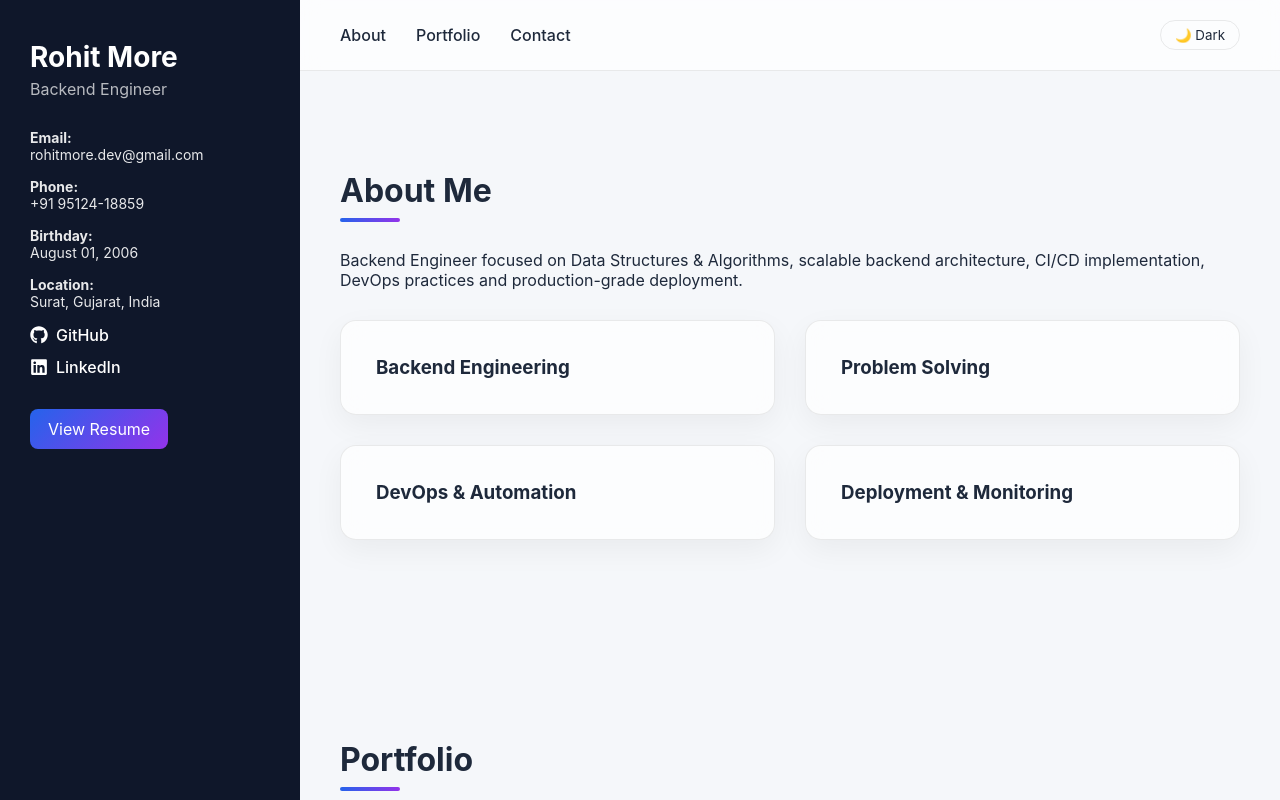
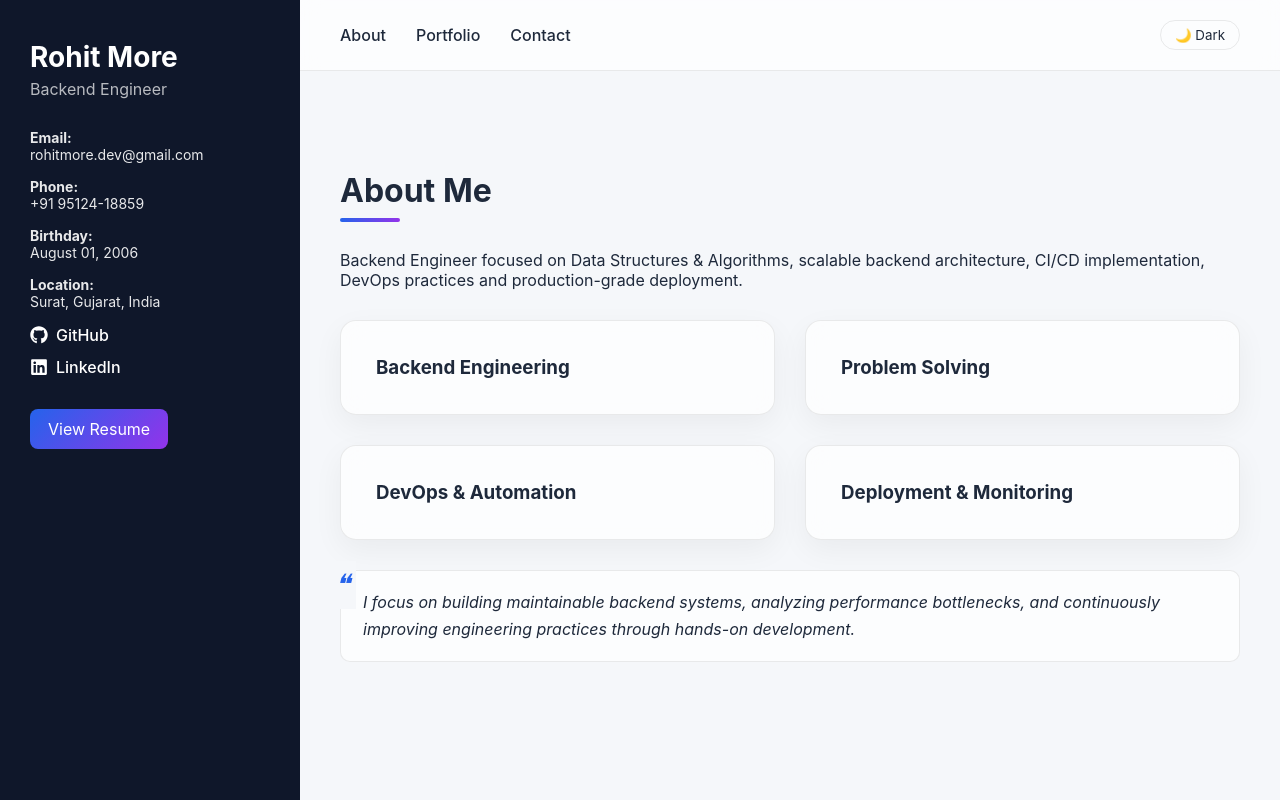
Before and after one commit to rohitbytecode/portfolio-app, a Next.js app: page / in a window 1280 px wide. Shown: the top 800 px of the page. Built offline with nearby package versions, Linux system fonts and the light colour scheme.

Commit message:
feat: quote

```diff
--- a/app/globals.css
+++ b/app/globals.css
@@ -95,6 +95,30 @@ body {
   font-weight: 500;
   margin-bottom: 12px;
   transition: color 0.2s ease;
+}
+
+.about-quote::before {
+  content: "❝";
+  font-size: 28px;
+  position: absolute;
+  left: -12px;
+  top: -10px;
+  color: var(--primary);
+  background: var(--bg);
+  padding: 0 6px;
+}
+
+.about-quote {
+  margin-top: 30px;
+  padding: 18px 22px;
+  border-left: 4px solid var(--primary);
+  background: var(--card);
+  color: var(--text);
+  font-style: italic;
+  line-height: 1.7;
+  border-radius: 10px;
+  border: 1px solid var(--border);
+  position: relative;
 }
 
 .sidebar-links a:hover {
--- a/components/About.tsx
+++ b/components/About.tsx
@@ -42,6 +42,11 @@ export default function About() {
             </p> */}
         </div>
       </div>
+      <blockquote className="about-quote">
+  I focus on building maintainable backend systems, analyzing
+  performance bottlenecks, and continuously improving engineering
+  practices through hands-on development.
+</blockquote>
     </div>
   );
 }
```
